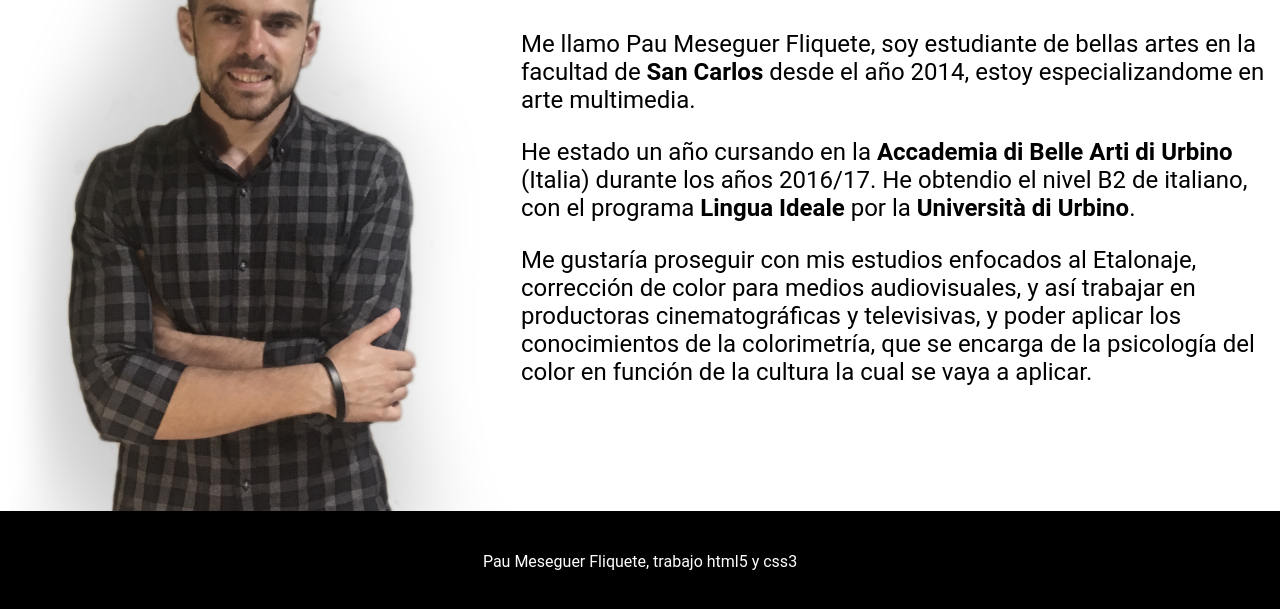
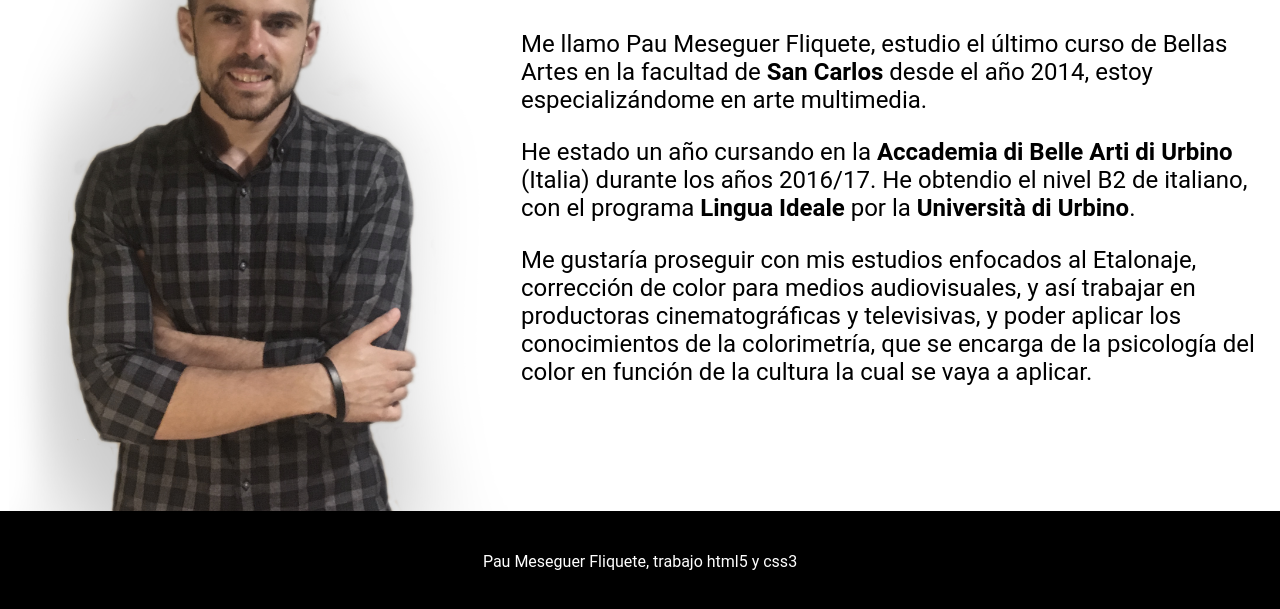
Before and after one commit to pmeseguer/practica-html-css, a plain HTML site: page quiensoy.html in a window 1280 px wide. Shown: the part 189-798 px from the top of the page. Drawn offline with Linux system fonts and the light colour scheme.

Commit message:
correccion de faltas

```diff
--- a/quiensoy.html
+++ b/quiensoy.html
@@ -35,8 +35,8 @@
         <img class="foto unoese" src="./images/foto.jpg" alt="Fotografia">
         <div class="tex dosese">
             <h2 class="tit-qui">¿QUIÉN SOY?</h2>
-            <p class="tex-qui">Me llamo Pau Meseguer Fliquete, soy estudiante de bellas artes en la facultad de <b>San Carlos</b> desde
-                el año 2014, estoy especializandome en arte multimedia.
+            <p class="tex-qui">Me llamo Pau Meseguer Fliquete, estudio el último curso de Bellas Artes en la facultad de <b>San Carlos</b> desde
+                el año 2014, estoy especializándome en arte multimedia.
             </p>
             <p class="tex-qui">He estado un año cursando en la <b>Accademia di Belle Arti di Urbino</b> (Italia) durante los años 2016/17. He obtendio el
                 nivel B2 de italiano, con el programa <b>Lingua Ideale</b> por la <b>Università di Urbino</b>.
```
